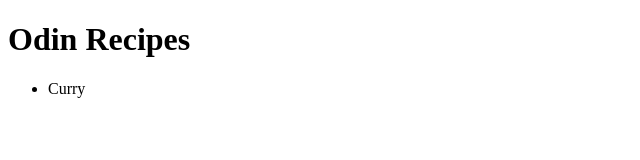
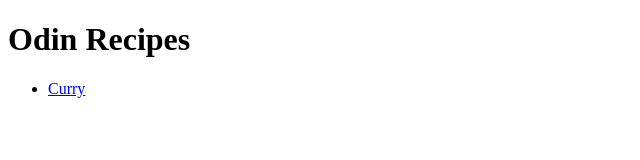
Before and after one commit to JacobButcher-Github/odin-recipes, a plain HTML site: page index.html in a window 1280 px wide. Shown: the full height of the page, 0-640 px from the left. Drawn offline with Linux system fonts and the light colour scheme.

Commit message:
Fix issue with curry not linking

```diff
--- a/index.html
+++ b/index.html
@@ -9,7 +9,7 @@
 <body>
     <h1>Odin Recipes</h1>
     <ul>
-        <li><a src="recipes/curry.html">Curry</a></li>
+        <li><a href="/recipes/curry.html">Curry</a></li>
     </ul>
 </body>
 </html>
```
